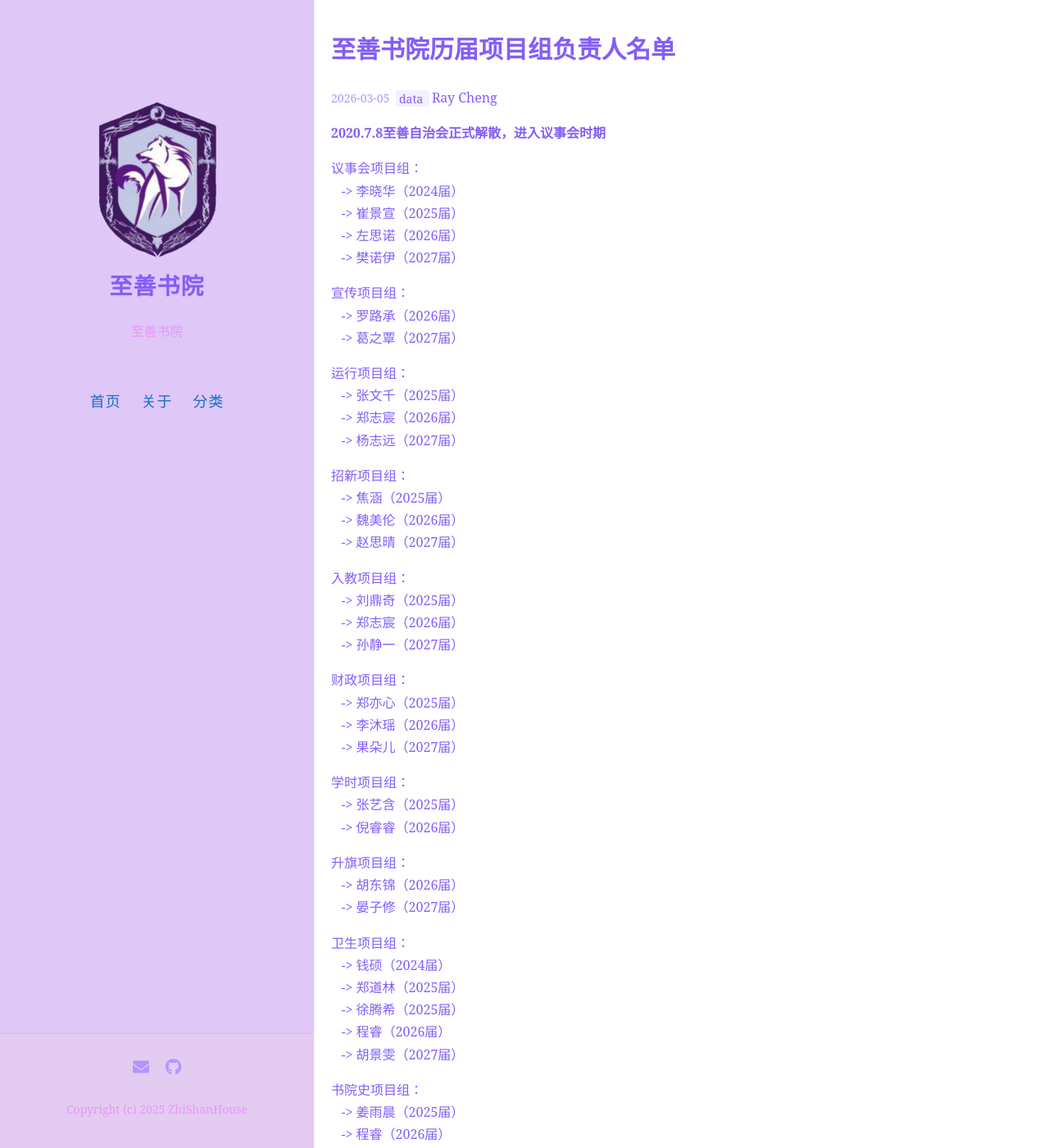
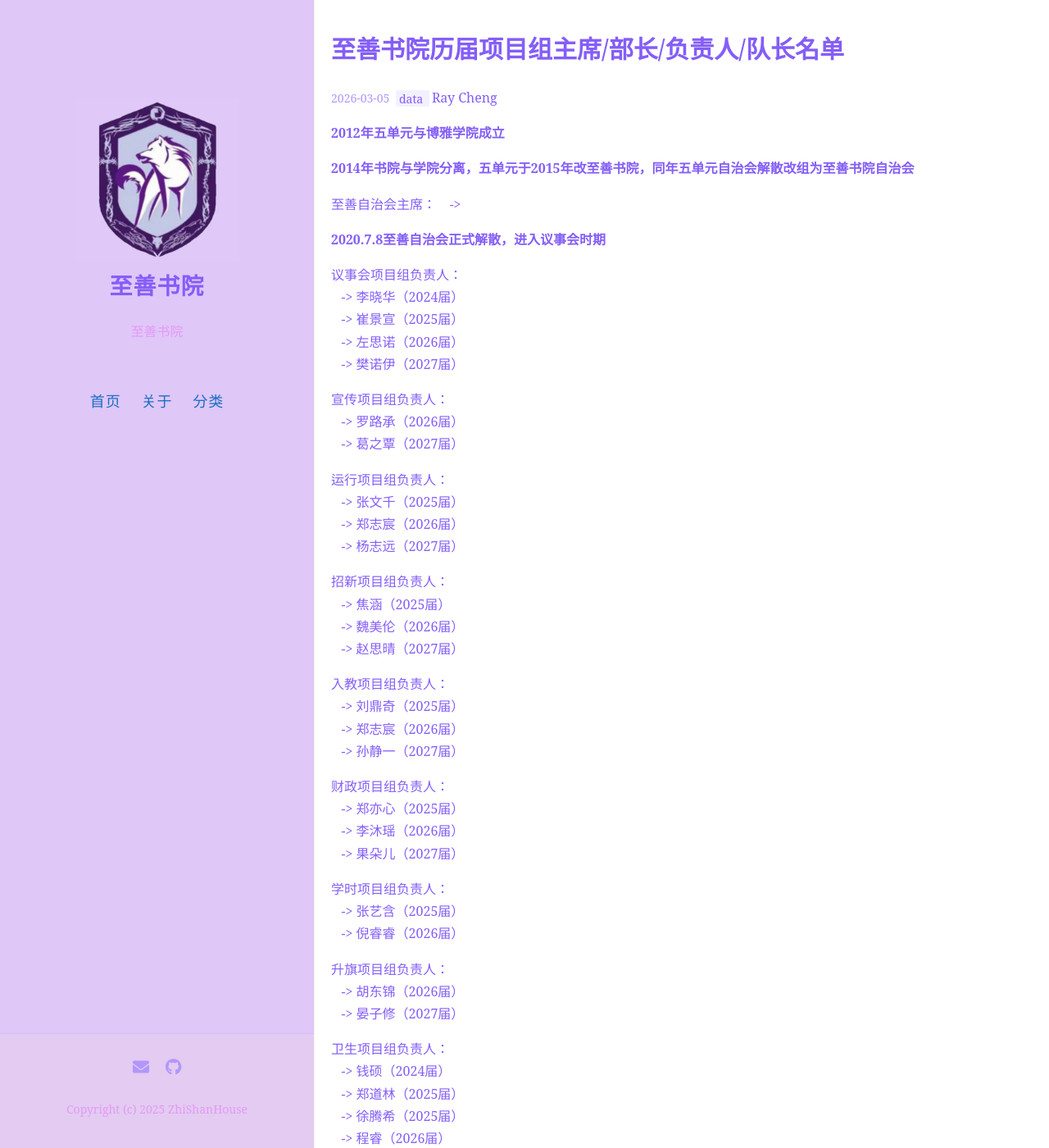
Before and after one commit to zhishanhouse/zhishanhouse.github.io, a Jekyll site: the page built from _posts/2025-3-5-负责人名单.md, in a window 1280 px wide and 1400 px high. Shown: the whole window at 82% size. Built offline with Jekyll 4.4.1, drawn with Linux system fonts in a browser that asks for light colours; some of the changed text lies outside the part shown.

Commit message:
Update 2025-3-5-负责人名单.md

```diff
--- a/_posts/2025-3-5-负责人名单.md
+++ b/_posts/2025-3-5-负责人名单.md
@@ -1,93 +1,99 @@
 ---
 layout: post
-title: 至善书院历届项目组负责人名单
+title: 至善书院历届项目组主席/部长/负责人/队长名单
 date:   2026-03-05
 tags: [data]
 comments: true
 author: Ray Cheng
 ---
-
+<b>2012年五单元与博雅学院成立<br /></b>
+<p>
+<b>2014年书院与学院分离，五单元于2015年改至善书院，同年五单元自治会解散改组为至善书院自治会<br /></b>
+<p>
+至善自治会主席：
+&nbsp;&nbsp;  ->
+<p>
 <b>2020.7.8至善自治会正式解散，进入议事会时期<br /></b>
 <p>
-议事会项目组：<br />
+议事会项目组负责人：<br />
 &nbsp;&nbsp;  -> 李晓华（2024届）<br />
 &nbsp;&nbsp;  -> 崔景宣（2025届）<br />
 &nbsp;&nbsp;  -> 左思诺（2026届）<br />
 &nbsp;&nbsp;  -> 樊诺伊（2027届）<br />
 <p>
-宣传项目组：<br />
+宣传项目组负责人：<br />
 &nbsp;&nbsp;  -> 罗路承（2026届）<br />
 &nbsp;&nbsp;  -> 葛之覃（2027届）<br />
 <p>
-运行项目组：<br />
+运行项目组负责人：<br />
 &nbsp;&nbsp;  -> 张文千（2025届）<br />
 &nbsp;&nbsp;  -> 郑志宸（2026届）<br />
 &nbsp;&nbsp;  -> 杨志远（2027届）<br />
 <p>
-招新项目组：<br />
+招新项目组负责人：<br />
 &nbsp;&nbsp;  -> 焦涵（2025届）<br />
 &nbsp;&nbsp;  -> 魏美伦（2026届）<br />
 &nbsp;&nbsp;  -> 赵思晴（2027届）<br />
 <p>
-入教项目组：<br />
+入教项目组负责人：<br />
 &nbsp;&nbsp;  -> 刘鼎奇（2025届）<br />
 &nbsp;&nbsp;  -> 郑志宸（2026届）<br />
 &nbsp;&nbsp;  -> 孙静一（2027届）<br />
 <p>
-财政项目组：<br />
+财政项目组负责人：<br />
 &nbsp;&nbsp;  -> 郑亦心（2025届）<br />
 &nbsp;&nbsp;  -> 李沐瑶（2026届）<br />
 &nbsp;&nbsp;  -> 果朵儿（2027届）<br />
 <p>
-学时项目组：<br />
+学时项目组负责人：<br />
 &nbsp;&nbsp;  -> 张艺含（2025届）<br />
 &nbsp;&nbsp;  -> 倪睿睿（2026届）<br />
 <p>
-升旗项目组：<br />
+升旗项目组负责人：<br />
 &nbsp;&nbsp;  -> 胡东锦（2026届）<br />
 &nbsp;&nbsp;  -> 晏子修（2027届）<br />
 <p>
-卫生项目组：<br />
+卫生项目组负责人：<br />
 &nbsp;&nbsp;  -> 钱硕（2024届）<br />
 &nbsp;&nbsp;  -> 郑道林（2025届）<br />
 &nbsp;&nbsp;  -> 徐腾希（2025届）<br />
 &nbsp;&nbsp;  -> 程睿（2026届）<br />
 &nbsp;&nbsp;  -> 胡景雯（2027届）<br />
 <p>
-书院史项目组：<br />
+书院史项目组负责人：<br />
 &nbsp;&nbsp;  -> 姜雨晨（2025届）<br />
 &nbsp;&nbsp;  -> 程睿（2026届）<br />
 &nbsp;&nbsp;  -> 段昶昱（2027届）<br />
 <p>
-赛事后勤项目组：<br />
+赛事后勤项目组负责人：<br />
 &nbsp;&nbsp;  -> 吴若萱（2025届）<br />
 &nbsp;&nbsp;  -> 吴若萱（2026届）<br />
 &nbsp;&nbsp;  -> 胡景雯（2027届）<br />
 <p>
-住宿项目组：<br />
+住宿项目组负责人：<br />
 &nbsp;&nbsp;  -> 白一彤（2026届）<br />
 <p>
-男子篮球杯：<br />
+男子篮球杯队长：<br />
 &nbsp;&nbsp;  -> 周柯宇（2025届）<br />
 &nbsp;&nbsp;  -> 郑志宸（2026届）<br />
 &nbsp;&nbsp;  -> 艾心智（2027届）<br />
 <p>
-女子篮球杯：<br />
+女子篮球杯队长：<br />
 &nbsp;&nbsp;  -> 田乐晨（2025届）<br />
 <p>
-戏剧节：<br />
+戏剧节负责人：<br />
 &nbsp;&nbsp;  -> 邢博远（2024届）<br />
 &nbsp;&nbsp;  -> 魏美伦（2026届）<br />
 &nbsp;&nbsp;  -> 徐丞轩（2026届）<br />
 <p>
-男子足球杯：<br />
+男子足球杯队长：<br />
 &nbsp;&nbsp;  -> 黎钟毓（2023届）<br />
 &nbsp;&nbsp;  -> 甄锦阳（2024届）<br />
 &nbsp;&nbsp;  -> 徐腾希（2025届）<br />
 &nbsp;&nbsp;  -> 黄乐涵（2026届）<br />
 &nbsp;&nbsp;  -> 管培桢（2027届）<br />
 <p>
-女子足球杯：<br />
+女子足球杯队长：<br />
 <p>
-舞蹈节：<br />
+舞蹈节负责人：<br />
 <p>
```
